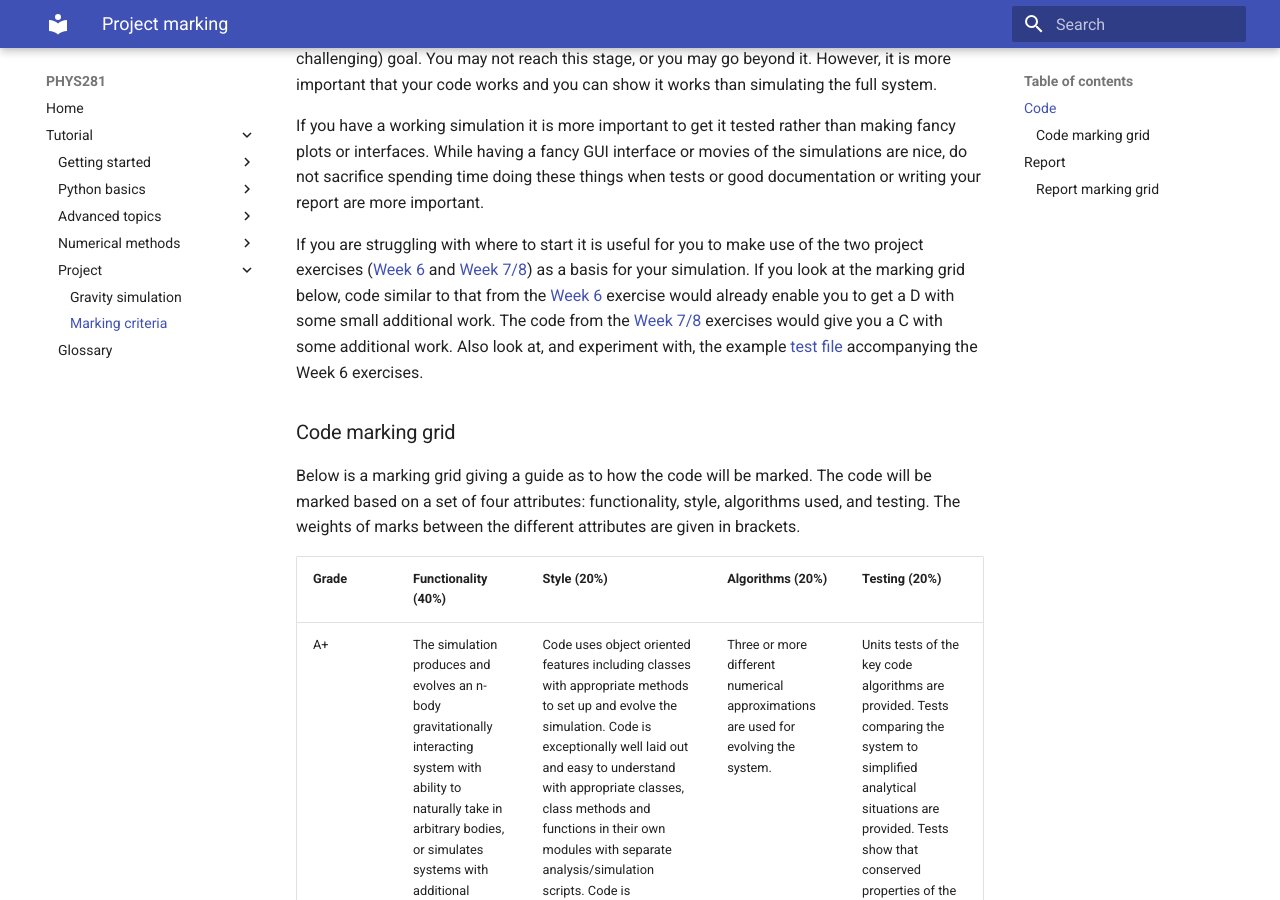
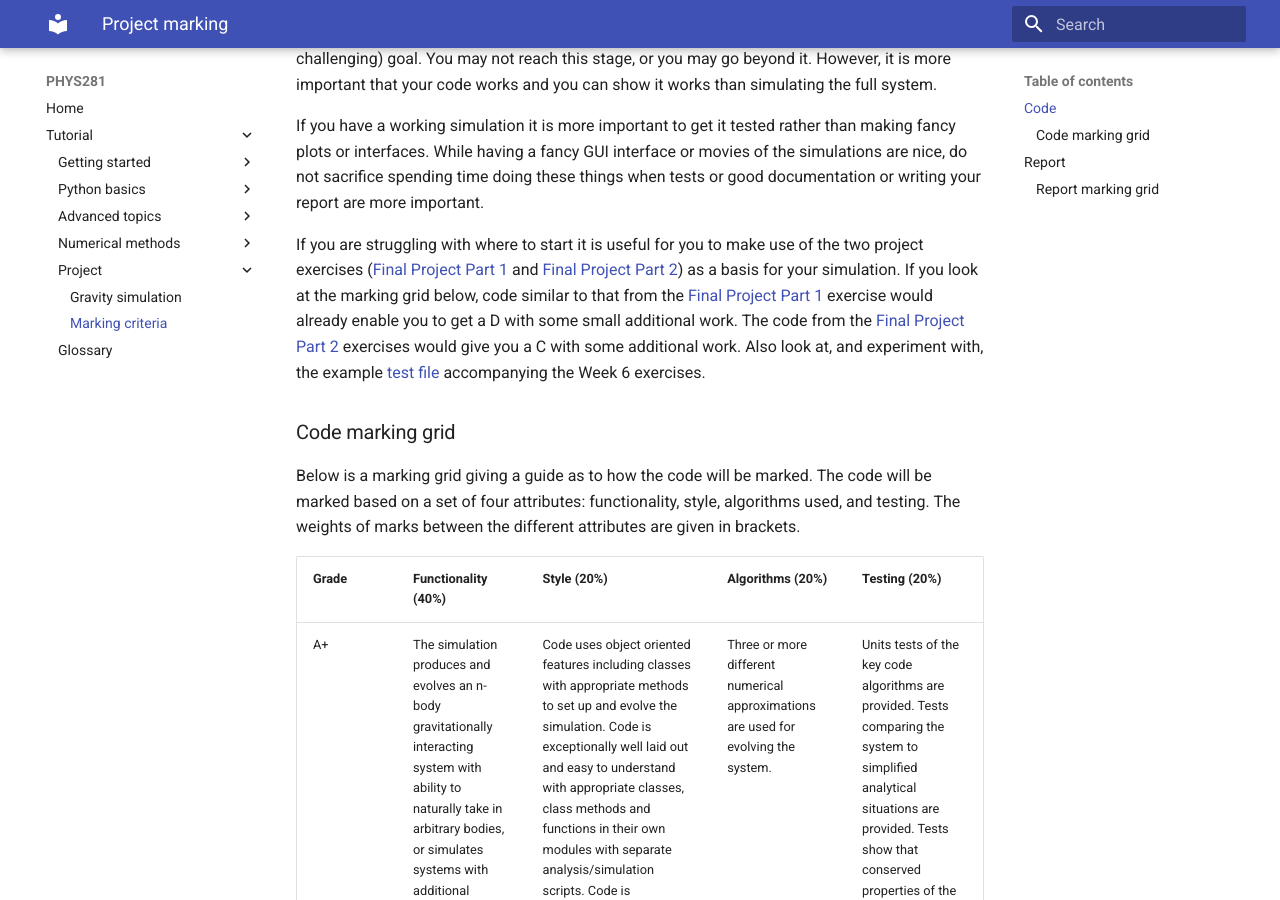
Before and after one commit to ndd21/PHYS281, an MkDocs documentation site: the page built from docs/markinggrid.md, in a window 1280 px wide and 900 px high, scrolled down 842 px. Built offline with MkDocs 1.6.1 and Material for MkDocs 9.7.7, drawn with Linux system fonts in a browser that asks for light colours.

Commit message:
Minor documentation fix

```diff
--- a/docs/markinggrid.md
+++ b/docs/markinggrid.md
@@ -45,12 +45,12 @@ not sacrifice spending time doing these things when tests or good documentation
 report are more important.
 
 If you are struggling with where to start it is useful for you to make use of the two project
-exercises ([Week 6](https://modules.lancaster.ac.uk/mod/quiz/view.php?id=1332898) and [Week
-7/8](https://modules.lancaster.ac.uk/mod/quiz/view.php?id=1332908)) as a basis for your simulation.
-If you look at the marking grid below, code similar to that from the [Week
-6](https://modules.lancaster.ac.uk/mod/quiz/view.php?id=1332898) exercise would already enable you
-to get a D with some small additional work. The code from the [Week
-7/8](https://modules.lancaster.ac.uk/mod/quiz/view.php?id=1332908) exercises would give you a C with
+exercises ([Final Project Part 1](https://modules.lancaster.ac.uk/mod/quiz/view.php?id=1332898) and
+[Final Project Part 2](https://modules.lancaster.ac.uk/mod/quiz/view.php?id=1332908)) as a basis for
+your simulation. If you look at the marking grid below, code similar to that from the [Final Project
+Part 1](https://modules.lancaster.ac.uk/mod/quiz/view.php?id=1332898) exercise would already enable
+you to get a D with some small additional work. The code from the [Final Project Part
+2](https://modules.lancaster.ac.uk/mod/quiz/view.php?id=1332908) exercises would give you a C with
 some additional work. Also look at, and experiment with, the example [test
 file](https://modules.lancaster.ac.uk/mod/resource/view.php?id=1332897) accompanying the Week 6
 exercises.
```
Also changed, not shown: docs/gravity.md (+0 -1 lines).
